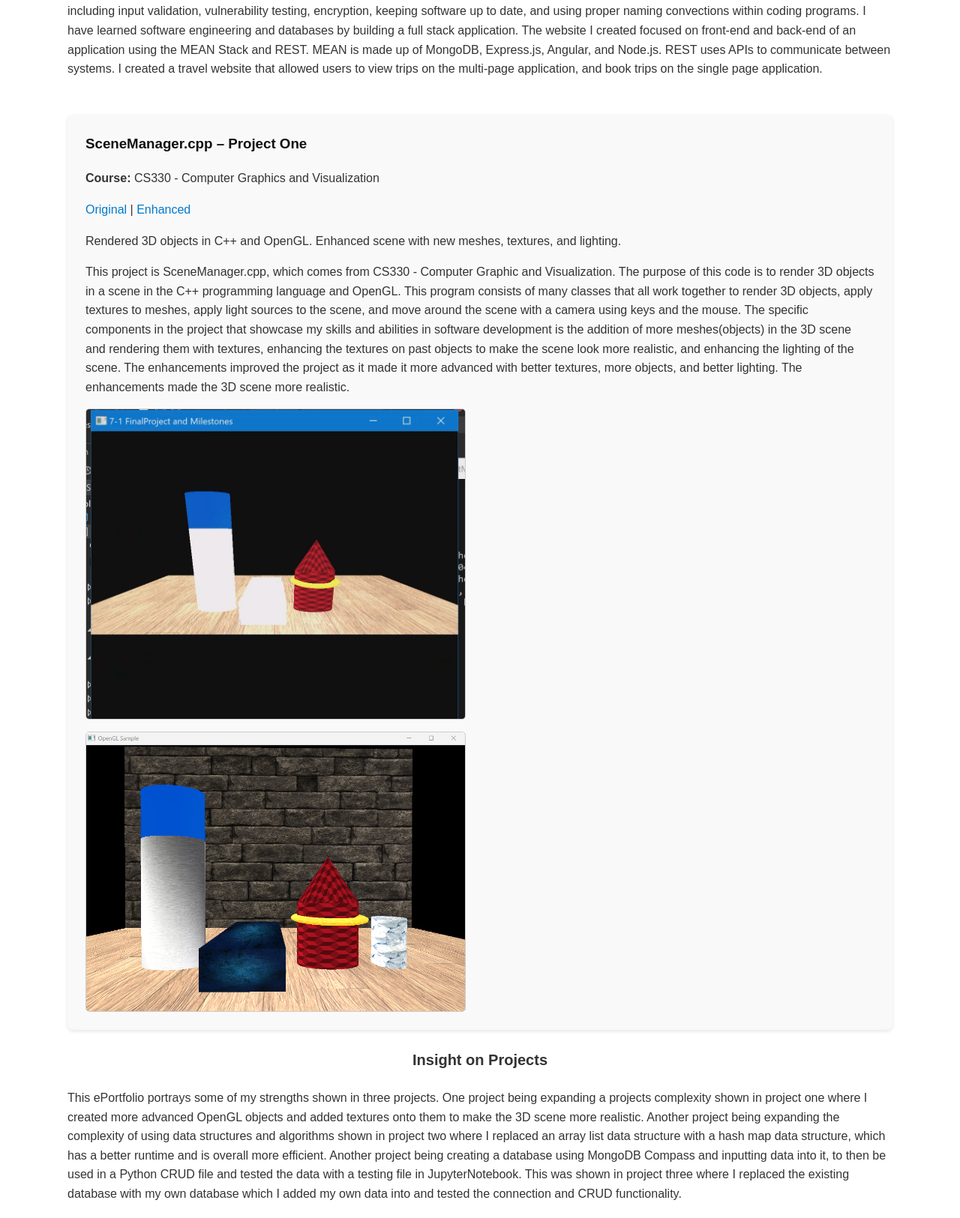
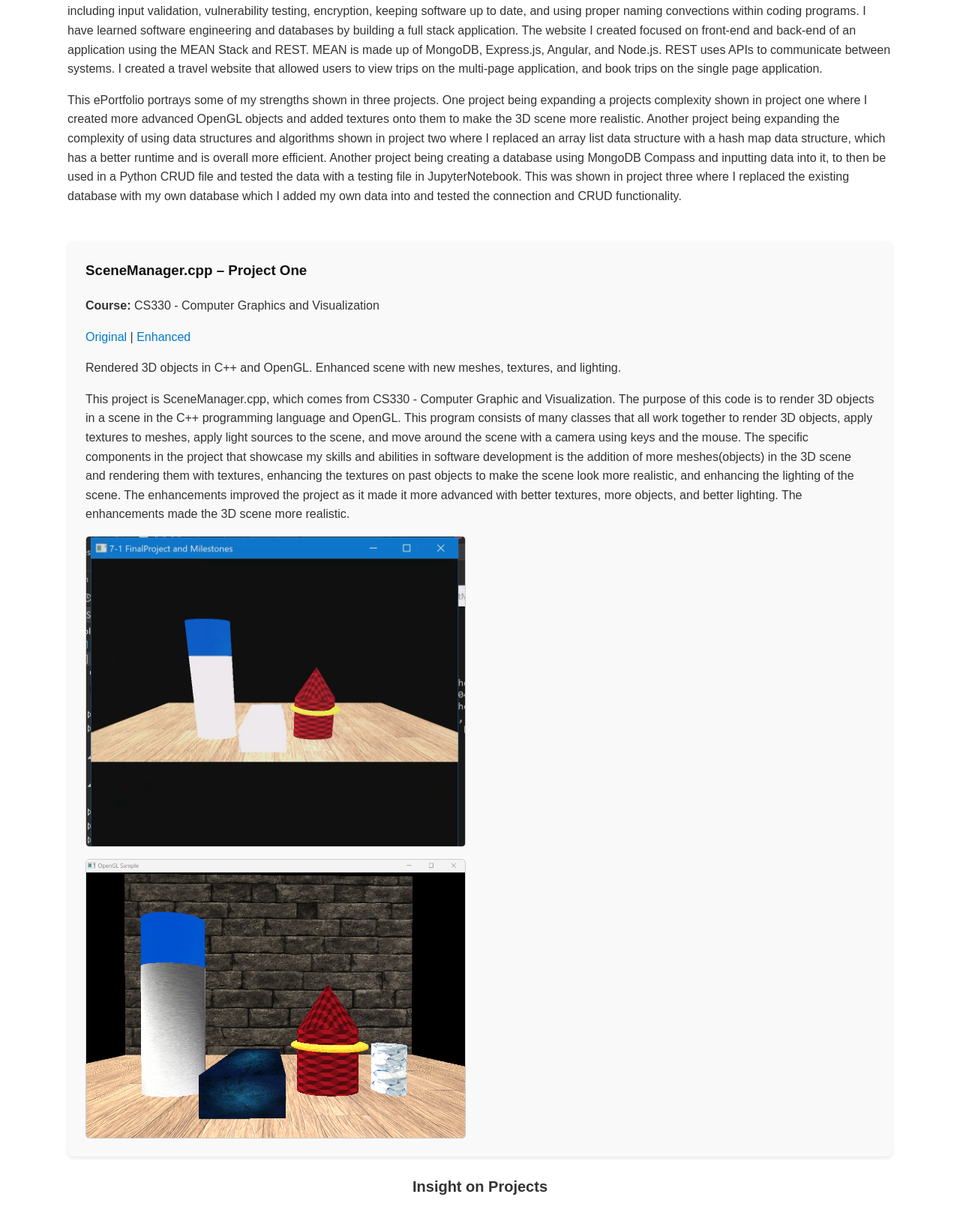
Before and after one commit to sarahmmarshall/sarahmmarshall.github.io, a plain HTML site: page index.html in a window 1280 px wide. Shown: the part 621-2246 px from the top of the page at 75% size. Drawn offline with Linux system fonts and the light colour scheme; a script that the page names is missing.

Commit message:
Update index.html

```diff
--- a/index.html
+++ b/index.html
@@ -113,6 +113,11 @@
         I have learned security by including input validation, vulnerability testing, encryption, keeping software up to date, and using proper naming convections within coding programs.
         I have learned software engineering and databases by building a full stack application. The website I created focused on front-end and back-end of an application using the MEAN Stack and REST.
         MEAN is made up of MongoDB, Express.js, Angular, and Node.js. REST uses APIs to communicate between systems. I created a travel website that allowed users to view trips on the multi-page application, and book trips on the single page application.</p>
+        <p>
+          This ePortfolio portrays some of my strengths shown in three projects. One project being expanding a projects complexity shown in project one where I created more advanced OpenGL objects and added textures onto them to make the 3D scene more realistic.
+    Another project being expanding the complexity of using data structures and algorithms shown in project two where I replaced an array list data structure with a hash map data structure, which has a better runtime and is overall more efficient.
+    Another project being creating a database using MongoDB Compass and inputting data into it, to then be used in a Python CRUD file and tested the data with a testing file in JupyterNotebook. This was shown in project three where I replaced the existing database with my own database which I added my own data into and tested the connection and CRUD functionality.
+        </p>
     </section>
 
     <div class="project-card">
@@ -136,9 +141,7 @@
 <section>
   <div class="box">
     <h2 align= "center"> <small>Insight on Projects</small></h2>
-    <p>This ePortfolio portrays some of my strengths shown in three projects. One project being expanding a projects complexity shown in project one where I created more advanced OpenGL objects and added textures onto them to make the 3D scene more realistic.
-    Another project being expanding the complexity of using data structures and algorithms shown in project two where I replaced an array list data structure with a hash map data structure, which has a better runtime and is overall more efficient.
-    Another project being creating a database using MongoDB Compass and inputting data into it, to then be used in a Python CRUD file and tested the data with a testing file in JupyterNotebook. This was shown in project three where I replaced the existing database with my own database which I added my own data into and tested the connection and CRUD functionality.
+    <p>
     </p>
   </div>
 </section>
```
